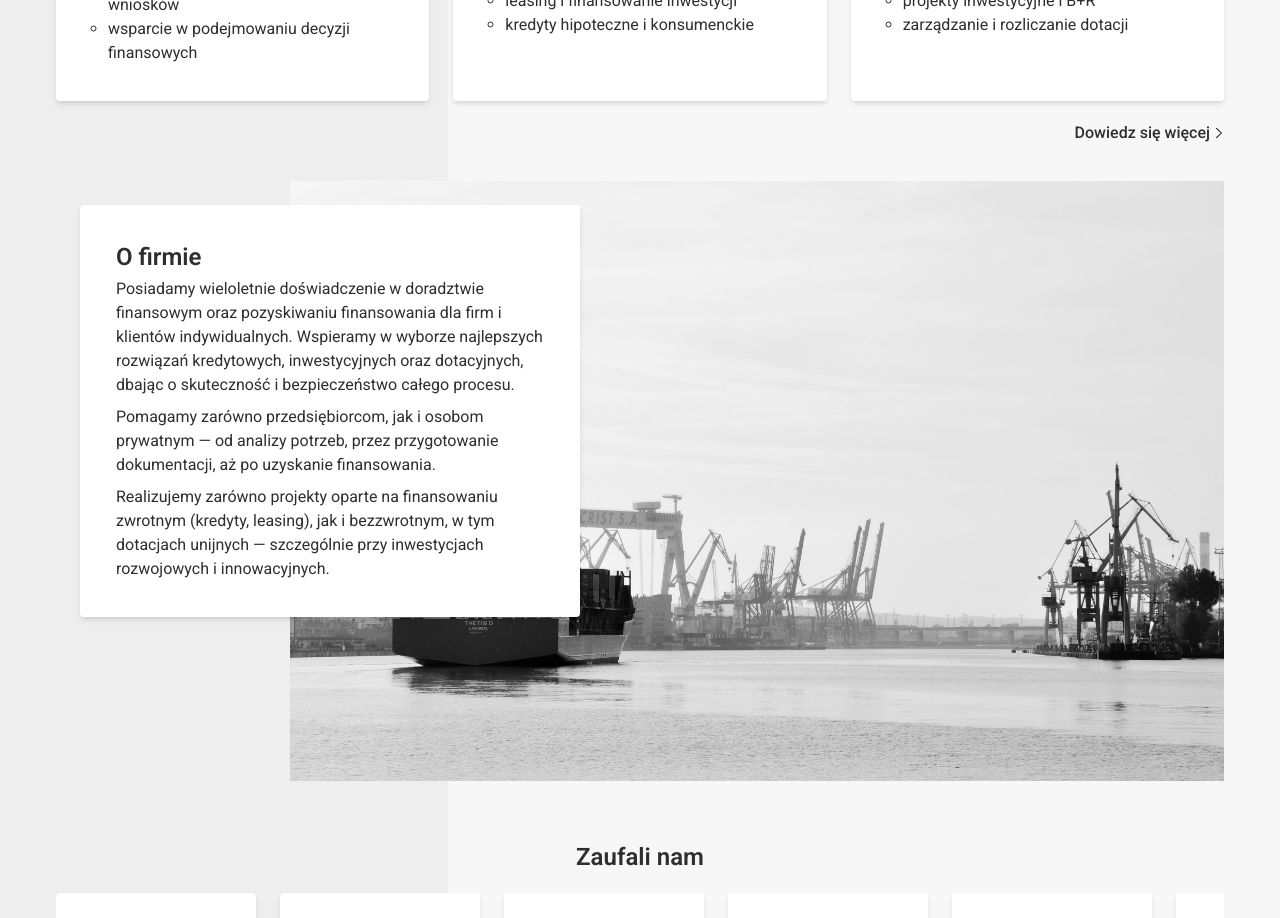
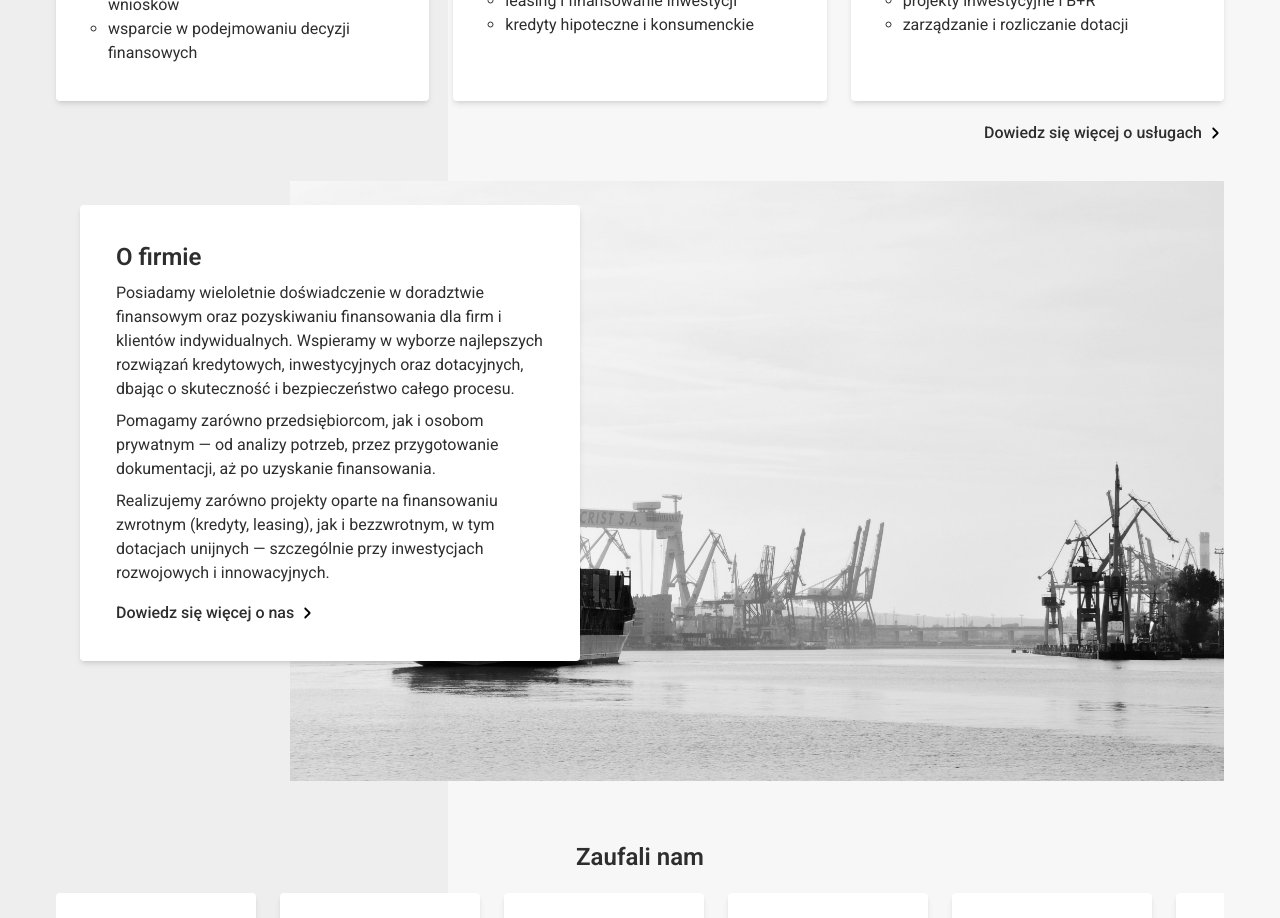
Before and after one commit to kattata/ga-finanse-v2, a Next.js app: page / in a window 1280 px wide. Shown: the part 960-1878 px from the top of the page. Built offline with nearby package versions, Linux system fonts and the light colour scheme.

Commit message:
Improvements

```diff
--- a/app/page.tsx
+++ b/app/page.tsx
@@ -80,7 +80,9 @@ export default function Home() {
             </div>
 
             <div className="w-fit ml-auto mr-0 my-5">
-              <ArrowLink href={"/uslugi"}>Dowiedz się więcej</ArrowLink>
+              <ArrowLink href={"/uslugi"}>
+                Dowiedz się więcej o usługach
+              </ArrowLink>
             </div>
           </section>
 
@@ -92,7 +94,7 @@ export default function Home() {
               }}
               imagePosition="right"
             >
-              <h2>O firmie</h2>
+              <h2 className="mb-2">O firmie</h2>
               <p className="mb-2">
                 Posiadamy wieloletnie doświadczenie w doradztwie finansowym oraz
                 pozyskiwaniu finansowania dla firm i klientów indywidualnych.
@@ -112,6 +114,12 @@ export default function Home() {
                 (kredyty, leasing), jak i bezzwrotnym, w tym dotacjach unijnych
                 — szczególnie przy inwestycjach rozwojowych i innowacyjnych.
               </p>
+
+              <div className="mt-4">
+                <ArrowLink href={"/o-firmie"}>
+                  Dowiedz się więcej o nas
+                </ArrowLink>
+              </div>
             </ImageAndText>
           </section>
 
--- a/app/uslugi/page.tsx
+++ b/app/uslugi/page.tsx
@@ -22,6 +22,9 @@ export default function Services(): JSX.Element {
       <section className="tile mb-6">
         <div className="text-center mb-8 md:max-w-2/3 mx-auto">
           <h2>Doradztwo finansowe</h2>
+          <p className="text-gray-700">
+            Kompleksowe wsparcie finansowe dla firm i klientów indywidualnych
+          </p>
         </div>
 
         <div className="grid grid-cols-1 md:grid-cols-3 gap-10">
--- a/components/base/arrow-link.tsx
+++ b/components/base/arrow-link.tsx
@@ -11,10 +11,10 @@ export function ArrowLink(props: ArrowLinkProps) {
       <div className="font-medium">{props.children}</div>
 
       <Image
-        src={"/icons/right-arrow.svg"}
+        src={"/icons/angle-right.svg"}
         alt="Strzalka w prawo"
-        width={10}
-        height={10}
+        width={18}
+        height={18}
       />
     </Link>
   );
--- a/types/index.ts
+++ b/types/index.ts
@@ -3,4 +3,5 @@ export interface Customer {
   image: {
     url: string;
   };
+  url?: string;
 }
```
Also changed, not shown: public/icons/angle-right.svg (added).
